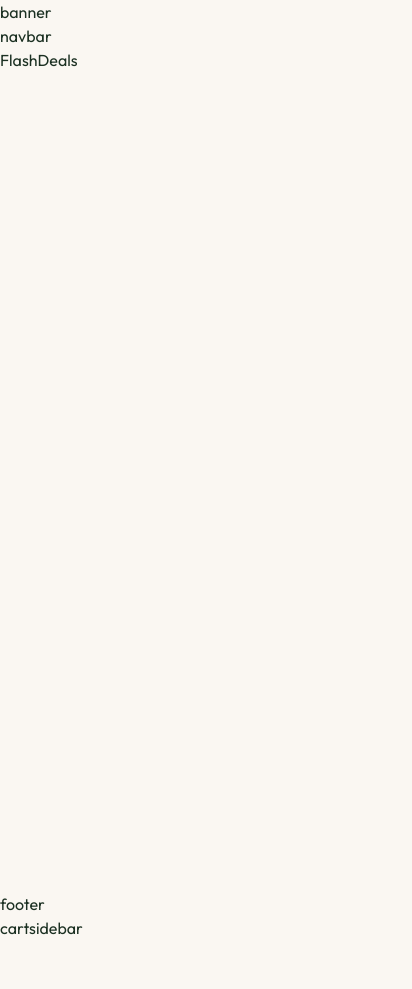
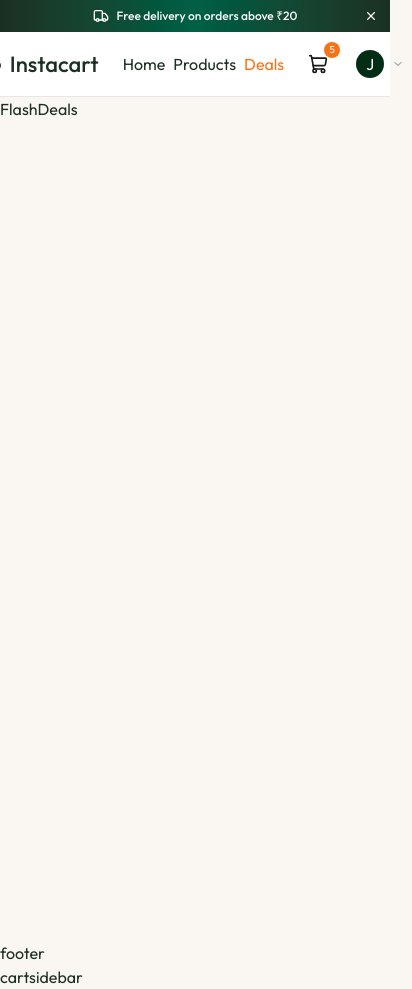
Before and after one commit to thanhtrungit25/grocery-delivery, a React (Vite) app in the folder client/: page /deals in a window 390 px wide. Shown: the whole page, 412 px wide, since content can reach past the window. Before the commit the page ends 940 px from the top, so only its background shows below. Built offline with nearby package versions, Linux system fonts and the light colour scheme.

Commit message:
Banner And Navbar

```diff
--- /dev/null
+++ b/client/src/components/Banner.tsx
@@ -0,0 +1,45 @@
+import { useState } from "react";
+import { TruckIcon, XIcon, ZapIcon } from "lucide-react";
+
+const Banner = () => {
+  const [bannerVisible, setBannerVisible] = useState(() => {
+    return sessionStorage.getItem("banner_dismissed") !== "true";
+  });
+
+  console.log(sessionStorage.getItem("banner_dismissed"));
+
+  console.log("🔥 bannerVisible", bannerVisible);
+
+  const dismissBanner = () => {
+    setBannerVisible(false);
+    sessionStorage.setItem("banner_dismissed", "true");
+  };
+
+  return (
+    <div>
+      {bannerVisible && (
+        <div className="bg-linear-to-r from-app-green via-emerald-800 to-app-green  text-white text-xs relative overflow-hidden">
+          <div className="max-w-7xl mx-auto px-4 sm:px-6 lg:px-8 py-2 flex-center gap-6">
+            <div className="flex-center gap-2">
+              <TruckIcon className="size-4 shrink-0" />
+              <span className="font-medium">
+                Free delivery on orders above ₹20
+              </span>
+            </div>
+            <span className="hidden sm:inline text-white/40">|</span>
+            <div className="hidden sm:flex items-center gap-2">
+              <ZapIcon className="size-3.5 fill-yellow-400 text-yellow-400 shrink-0" />
+              <span>Farm-fresh produce delivered daily</span>
+            </div>
+          </div>
+
+          <button onClick={dismissBanner} className="absolute right-2 top-1/2 -translate-y-1/2 p-1 hover:bg-white/10 rounded-full transition-colors">
+            <XIcon className="size-3.5" />
+          </button>
+        </div>
+      )}
+    </div>
+  );
+};
+
+export default Banner;
--- /dev/null
+++ b/client/src/components/Navbar.tsx
@@ -0,0 +1,199 @@
+import {
+  ArrowUpRightIcon,
+  BikeIcon,
+  ChevronDownIcon,
+  LogOutIcon,
+  MapPinIcon,
+  MenuIcon,
+  PackageIcon,
+  SearchIcon,
+  ShieldIcon,
+  ShoppingCartIcon,
+  UserIcon,
+  XIcon,
+} from "lucide-react";
+import { useState } from "react";
+import { Link } from "react-router-dom";
+
+const Navbar = () => {
+  const user: any = {
+    name: "John Doe",
+    email: "john@example.com",
+    isAdmin: true,
+  };
+  const { cartCount, setIsCartOpen } = {
+    cartCount: 5,
+    setIsCartOpen: (_data: any) => {},
+  };
+
+  const [searchQuery, setSearchQuery] = useState("");
+  const [userMenuOpen, setUserMenuOpen] = useState(false);
+
+  const handleLogout = () => {
+    setUserMenuOpen(false);
+    // navigate("/")
+  };
+
+  return (
+    <nav className="bg-white sticky top-0 z-50 border-b border-app-border">
+      <div className="max-w-7xl mx-auto h-16 px-4 sm:px-6 lg:px-8 py-2 flex-center gap-6">
+        {/* Logo */}
+        <Link
+          to="/"
+          className="flex item-center gap-2 text-[22px] font-medium shrink-0"
+        >
+          <BikeIcon size={24} /> Instacart
+        </Link>
+
+        <div className="w-full flex items-center justify-end gap-4 lg:gap-10">
+          {/* Nav Links - Desktop */}
+          <div className="flex gap-2">
+            <Link to="/">Home</Link>
+            <Link to="/products">Products</Link>
+            <Link to="/deals" className="text-app-orange">
+              Deals
+            </Link>
+          </div>
+
+          {/* Search */}
+          <form className="hidden sm:flex flex-1 max-w-sm text-xs sm:text-sm">
+            <div className="relative w-full">
+              <SearchIcon className="size-4 absolute left-2.5 top-1/2 -translate-y-1/2 text-zinc-500" />
+              <input
+                value={searchQuery}
+                onChange={(e) => setSearchQuery(e.target.value)}
+                placeholder="Search for groceries"
+                className="w-full pl-8 p-2 bg-orange-50 rounded-full ring ring-app-orange/15 focus:ring-app-orange/30"
+              />
+            </div>
+          </form>
+
+          {/* Right Actions */}
+          <div className="flex items-center gap-3">
+            {/* Cart */}
+            <button className="relative p-2 rounded-xl" onClick={() => setIsCartOpen(true)}>
+              <ShoppingCartIcon className="size-5 text-zinc-900" />
+              {cartCount > 0 && (
+                <span className="absolute -top-1 -right-1 text-[10px] size-4 bg-app-orange text-white rounded-full">
+                  {cartCount}
+                </span>
+              )}
+            </button>
+
+            {/* User */}
+            <div className="relative">
+              {user ? (
+                <button
+                  onClick={() => setUserMenuOpen(!userMenuOpen)}
+                  className="flex items-center gap-2 p-2"
+                >
+                  <div className="size-7 rounded-full bg-green-950 text-white flex-center">
+                    {user.name.charAt(0)}
+                  </div>
+                  <ChevronDownIcon className="size-3 text-zinc-500" />
+                </button>
+              ) : (
+                <div className="flex-center gap-2">
+                  <Link
+                    to="/login"
+                    className="hidden md:flex items-center gap-2 px-4 py-2 text-sm font-medium text-white bg-green-950 rounded-full hover:bg-green-950-light transition-colors"
+                  >
+                    <UserIcon size={16} /> Sign In
+                  </Link>
+                  {userMenuOpen ? (
+                    <XIcon
+                      className="md:hidden"
+                      onClick={() => setUserMenuOpen(!userMenuOpen)}
+                    />
+                  ) : (
+                    <MenuIcon
+                      className="md:hidden"
+                      onClick={() => setUserMenuOpen(!userMenuOpen)}
+                    />
+                  )}
+                </div>
+              )}
+
+              {userMenuOpen && (
+                <>
+                  <div
+                    className="fixed inset-0 z-40"
+                    onClick={() => setUserMenuOpen(false)}
+                  >
+                    <div className="absolute z-50 right-0 border border-app-border w-56 rounded-xl shadow-lg mt-2.5 py-2 animate-fade-in">
+                      {user && (
+                        <div className="px-4 py-2 border-b border-app-border">
+                          <p className="text-sm font-medium text-zinc-900">
+                            {user?.name}
+                          </p>
+                          <p className="text-sm font-medium text-zinc-900">
+                            {user?.email}
+                          </p>
+                        </div>
+                      )}
+
+                      <div className="">
+                        {!user && (
+                          <Link to="/login" className="dropdown-link">
+                            <UserIcon size={16} />
+                            Sign In
+                          </Link>
+                        )}
+                        {user && (
+                          <Link to="/orders" className="dropdown-link">
+                            <PackageIcon size={16} />
+                            My Orders
+                          </Link>
+                        )}
+                        {user && (
+                          <Link to="/addresses" className="dropdown-link">
+                            <MapPinIcon size={16} />
+                            Addresses
+                          </Link>
+                        )}
+                        <Link
+                          to="/products"
+                          className="dropdown-link md:hidden"
+                        >
+                          <ArrowUpRightIcon size={16} />
+                          Products
+                        </Link>
+                        <Link to="/deals" className="dropdown-link md:hidden">
+                          <ArrowUpRightIcon size={16} />
+                          Deals
+                        </Link>
+                        {user?.isAdmin && (
+                          <Link to="/admin/products" className="dropdown-link">
+                            <ShieldIcon
+                              className="text-app-orange-dark"
+                              size={26}
+                            />
+                            <span className="text-app-orange-dark">
+                              Admin Panel
+                            </span>
+                            {user && (
+                              <div className="border-t border-app-border pt-1">
+                                <button
+                                  onClick={handleLogout}
+                                  className="flex items-center gap-3 px-4 py-2.5 text-sm text-app-error hover:bg-red-50 w-full transition-colors"
+                                >
+                                  <LogOutIcon size={16} /> Logout
+                                </button>
+                              </div>
+                            )}
+                          </Link>
+                        )}
+                      </div>
+                    </div>
+                  </div>
+                </>
+              )}
+            </div>
+          </div>
+        </div>
+      </div>
+    </nav>
+  );
+};
+
+export default Navbar;
--- a/client/src/pages/AppLayout.tsx
+++ b/client/src/pages/AppLayout.tsx
@@ -1,10 +1,12 @@
 import { Outlet } from "react-router-dom"
+import Banner from "../components/Banner"
+import Navbar from "../components/Navbar"
 
 const AppLayout = () => {
   return (
     <>
-      <p>banner</p>
-      <p>navbar</p>
+      <Banner />
+      <Navbar />
       <main className="min-h-screen">
         <Outlet />
       </main>
```
